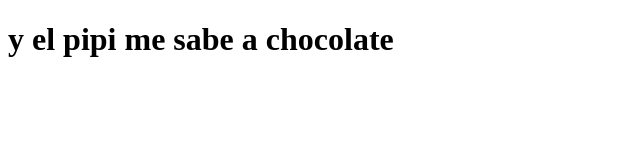
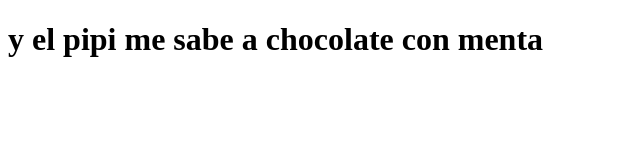
Before and after one commit to LadPro/pruebas, a plain HTML site: page indox.html in a window 1280 px wide. Shown: the whole page, without its empty margins (0-640 px from the left). Drawn offline with Linux system fonts and the light colour scheme.

Commit message:
agregando otro sabor

```diff
--- a/indox.html
+++ b/indox.html
@@ -7,6 +7,6 @@
     <title>Document</title>
 </head>
 <body>
-    <h1>y el pipi me sabe a chocolate</h1>
+    <h1>y el pipi me sabe a chocolate con menta</h1>
 </body>
 </html>
```
